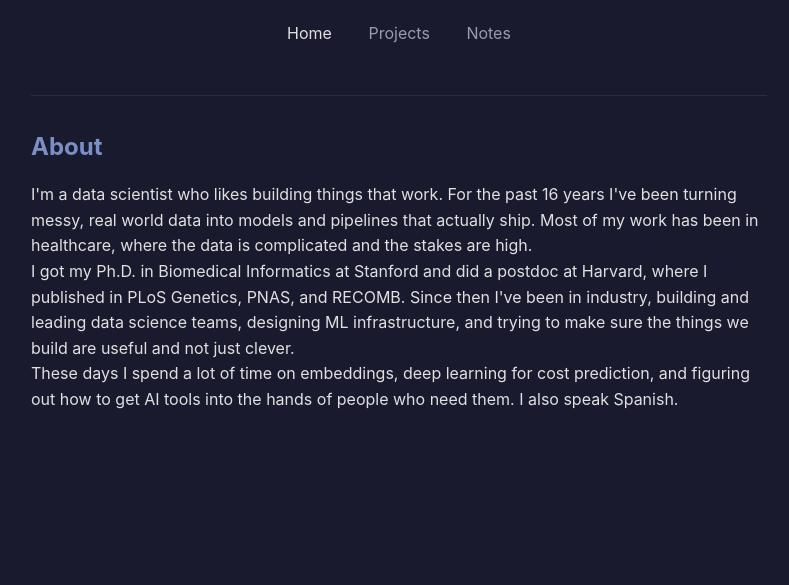
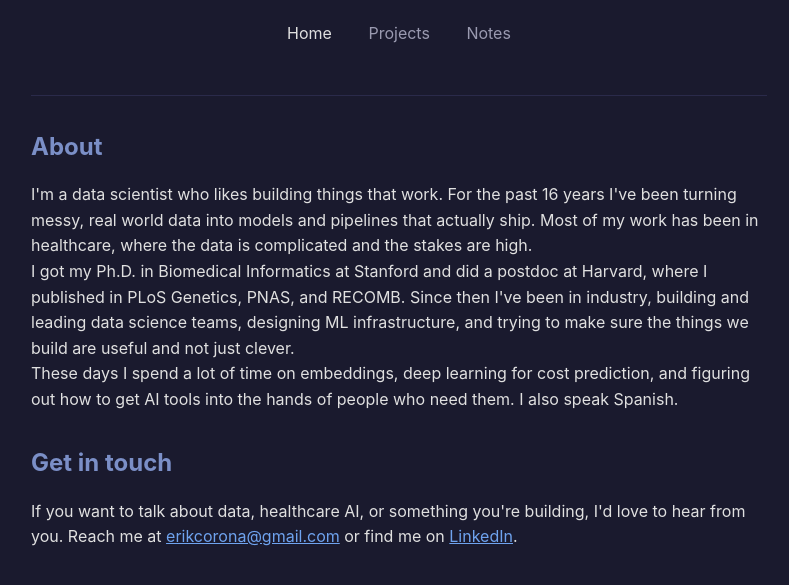
Before and after one commit to erikcorona/erikcorona.github.io, a plain HTML site: page index.html in a window 1280 px wide. Shown: the part 183-768 px from the top of the page, without its empty margins (241-1030 px from the left). Drawn offline with Linux system fonts and the light colour scheme.

Commit message:
Add contact section to home page

```diff
--- a/index.html
+++ b/index.html
@@ -30,5 +30,9 @@
     <p>I got my Ph.D. in Biomedical Informatics at Stanford and did a postdoc at Harvard, where I published in PLoS Genetics, PNAS, and RECOMB. Since then I've been in industry, building and leading data science teams, designing ML infrastructure, and trying to make sure the things we build are useful and not just clever.</p>
     <p>These days I spend a lot of time on embeddings, deep learning for cost prediction, and figuring out how to get AI tools into the hands of people who need them. I also speak Spanish.</p>
   </section>
+  <section>
+    <h2>Get in touch</h2>
+    <p>If you want to talk about data, healthcare AI, or something you're building, I'd love to hear from you. Reach me at <a href="mailto:erikcorona@gmail.com">erikcorona@gmail.com</a> or find me on <a href="https://www.linkedin.com/in/erikcorona/" target="_blank" rel="noopener">LinkedIn</a>.</p>
+  </section>
 </body>
 </html>
```
